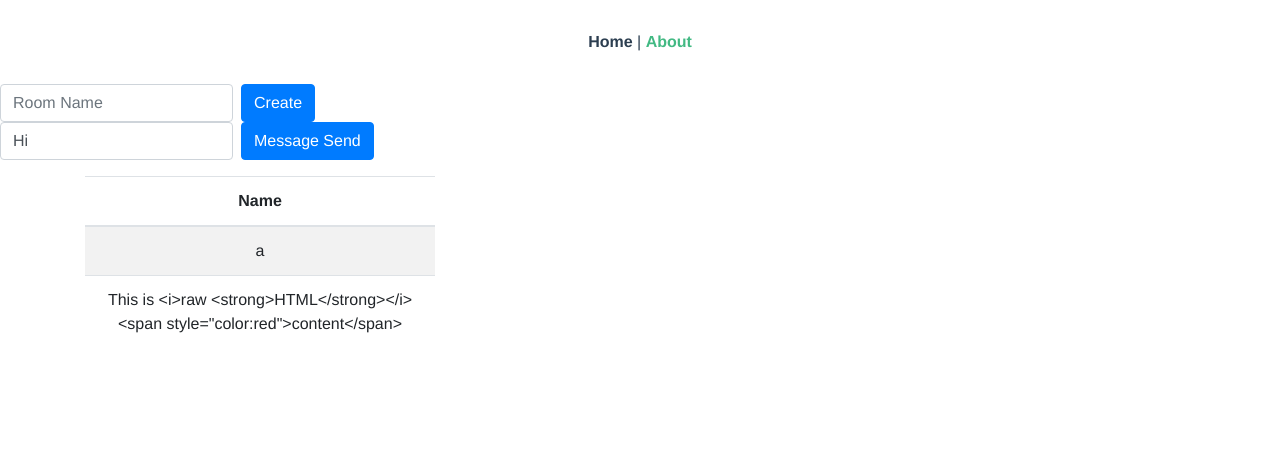
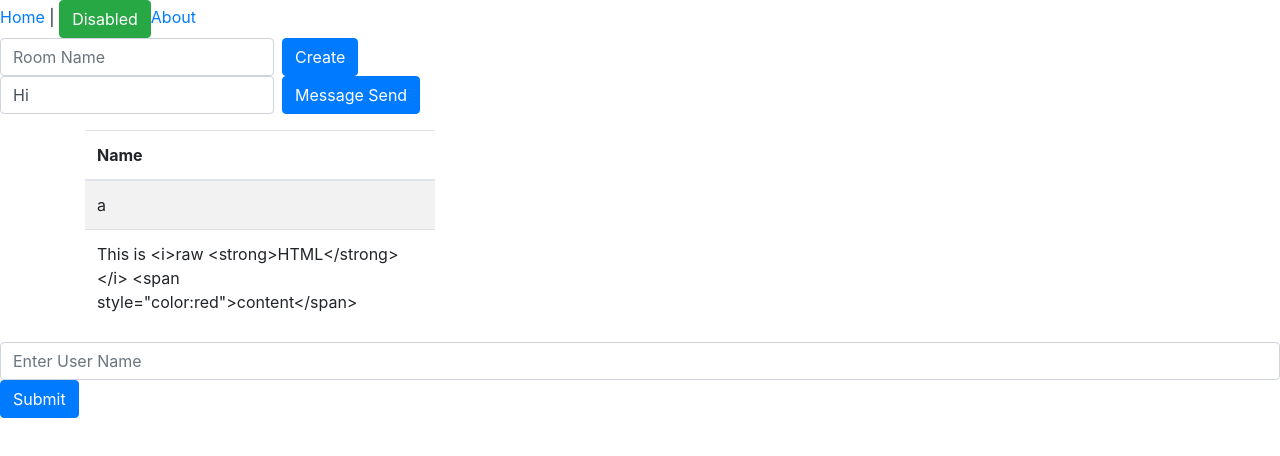
Before and after one commit to alistairdibley/vue-chat, a Vue app in the folder client/: page /#/about in a window 1280 px wide. Shown: the top 456 px of the page. Built offline with nearby package versions, Linux system fonts and the light colour scheme; no server answers; what vue-socket.io would draw is missing.

Commit message:
Store user name working.

```diff
--- a/client/src/App.vue
+++ b/client/src/App.vue
@@ -2,30 +2,37 @@
   <div id="app">
     <div id="nav">
       <router-link to="/">Home</router-link> |
+      <b-button variant="success" to="/about">Disabled </b-button>
       <router-link to="/about">About</router-link>
     </div>
     <router-view/>
+    <b-form @submit="onSubmit">
+      <b-form-input id="userName"
+                    type="text"
+                    v-model="user"
+                    required
+                    placeholder="Enter User Name">
+      </b-form-input>
+      <b-button type="submit" variant="primary">Submit</b-button>
+    </b-form>
   </div>
 </template>
 
-<style>
-#app {
-  font-family: 'Avenir', Helvetica, Arial, sans-serif;
-  -webkit-font-smoothing: antialiased;
-  -moz-osx-font-smoothing: grayscale;
-  text-align: center;
-  color: #2c3e50;
+<script>
+export default {
+  data() {
+    return {
+      test: null,
+      userName: 'sdsdsds',
+      user: null
+    }
+  },
+  methods: {
+    onSubmit: function() {
+      this.$store.commit('setUserName', this.user)
+      this.$store.dispatch('getUserRooms', this.user)
+      this.$router.push('/about')
+    }
+  }
 }
-#nav {
-  padding: 30px;
-}
-
-#nav a {
-  font-weight: bold;
-  color: #2c3e50;
-}
-
-#nav a.router-link-exact-active {
-  color: #42b983;
-}
-</style>
+</script>
--- a/client/src/http-common.js
+++ b/client/src/http-common.js
@@ -8,6 +8,7 @@ export const HTTP = axios.create({
 });
 
 export function getRooms(user_name) {
+  console.log(user_name)
   if (user_name) {
     return HTTP.get('rooms',{params:{user_name:user_name}})
     .then(response => response)
--- a/client/src/store.js
+++ b/client/src/store.js
@@ -8,7 +8,8 @@ export default new Vuex.Store({
   state: {
     rooms: [],
     user_rooms: [],
-    loading: []
+    loading: [],
+    user_name: null
   },
   mutations: {
     updateRooms(state, rooms) {
@@ -19,6 +20,9 @@ export default new Vuex.Store({
     },
     changeLoadingState(state, loading) {
       state.loading = loading
+    },
+    setUserName(state, userName) {
+      state.user_name = userName
     }
   },
   actions: {
@@ -26,7 +30,7 @@ export default new Vuex.Store({
       commit
     }, user_name ) {
       getRooms(user_name).then((response) => {
-        console.log(response.data, this)
+        // console.log(response.data, this)
         commit('updateUserRooms', response.data)
         commit('changeLoadingState', false)
       })
@@ -35,19 +39,10 @@ export default new Vuex.Store({
       commit
     }) {
       getRooms().then((response) => {
-        console.log(response.data, this)
+        // console.log(response.data, this)
         commit('updateRooms', response.data)
         commit('changeLoadingState', false)
       })
     },
-  // getBlogById({
-  //   commit
-  // }, id) {
-  //   console.log(id)
-  //   getBlogs(id.Id).then((response) => {
-  //     console.log(response.data, this)
-  //     commit('updateBlogs', response.data)
-  //   })
-  // },
 }
 });
--- a/client/src/views/About.vue
+++ b/client/src/views/About.vue
@@ -41,8 +41,9 @@
             }
         },
         created() {
-            this.$store.dispatch('getUserRooms', 'alistair@test')
-            this.$store.dispatch('getAllRooms')
+            console.log(this.user_name)
+            // this.$store.dispatch('getUserRooms', this.user_name)
+            // this.$store.dispatch('getAllRooms')
         },
         sockets: {
             connect: function () {
@@ -53,7 +54,7 @@
                     }
                 },
                 this.$options.sockets.rooms = (data) => {
-                    console.log(data)
+                    // console.log(data)
                     this.sid = data.sid
                 }
             },
@@ -65,8 +66,8 @@
                 this.$store.dispatch('getAllRooms')
             },
             sendRoomMessage: function (message) {
-                console.log(this.message)
-                console.log(this.room_name)
+                // console.log(this.message)
+                // console.log(this.room_name)
                 this.$socket.emit('room_event', {'room': this.room_name, 'data': this.message})
             },
             clickonRow: function (item, index, event) {
@@ -80,6 +81,9 @@
             },
             user_rooms() {
                 return this.$store.state.user_rooms
+            },
+            user_name() {
+                return this.$store.user_name
             }
         }
     }
```
Also changed, not shown: 2 other files (tests, documents, lock files or other folders).
